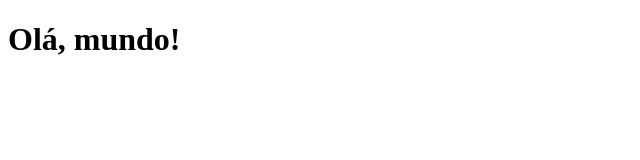
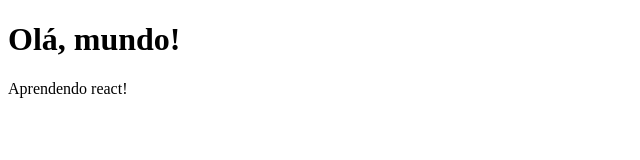
Before and after one commit to veronica-silva/meu-app, a React (Create React App) app: page / in a window 1280 px wide. Shown: the top 160 px of the page, without its empty margins (0-640 px from the left). Built offline with nearby package versions, Linux system fonts and the light colour scheme.

Commit message:
Update App.js

```diff
--- a/src/App.js
+++ b/src/App.js
@@ -1,6 +1,11 @@
 
 function App() {
-  return <h1>Olá, mundo!</h1>
+  return (
+  <div>
+    <h1>Olá, mundo!</h1>
+    <p>Aprendendo react!</p>
+  </div>);
+
 }
 
 export default App;
```
